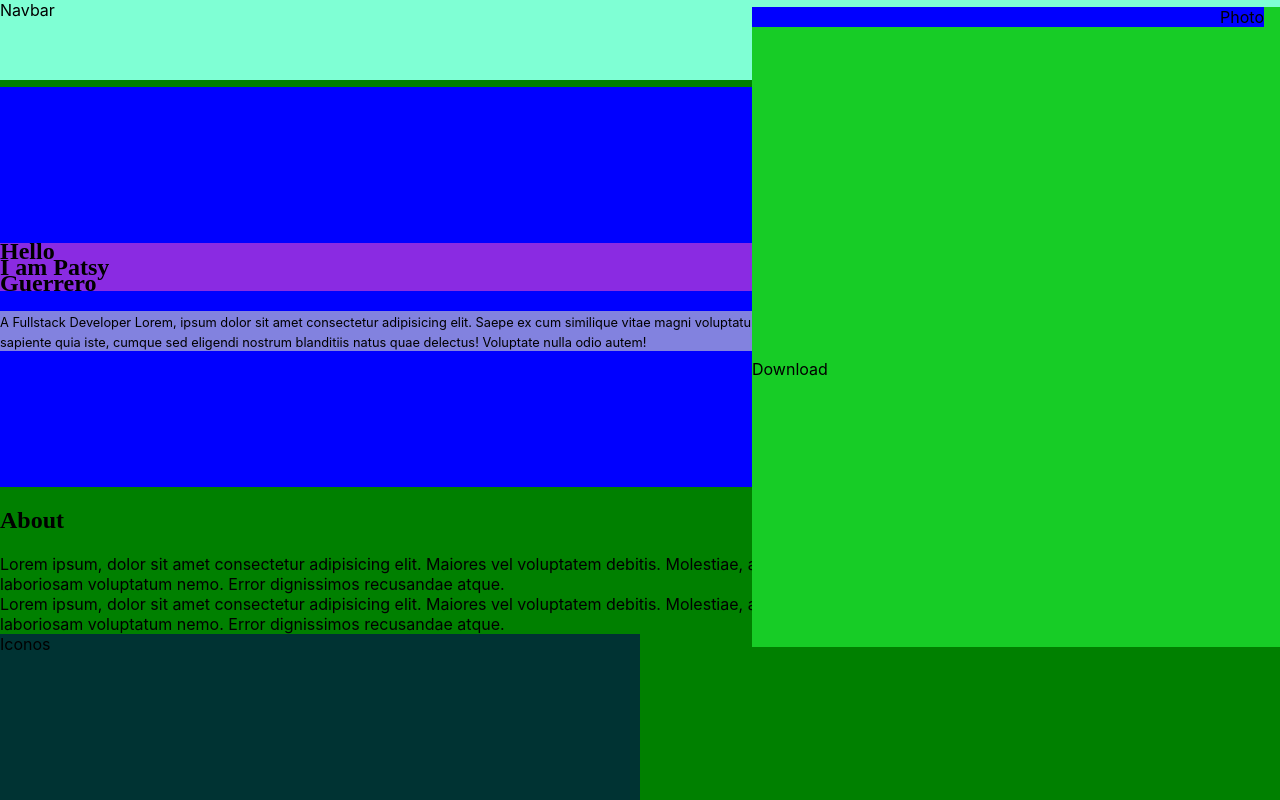
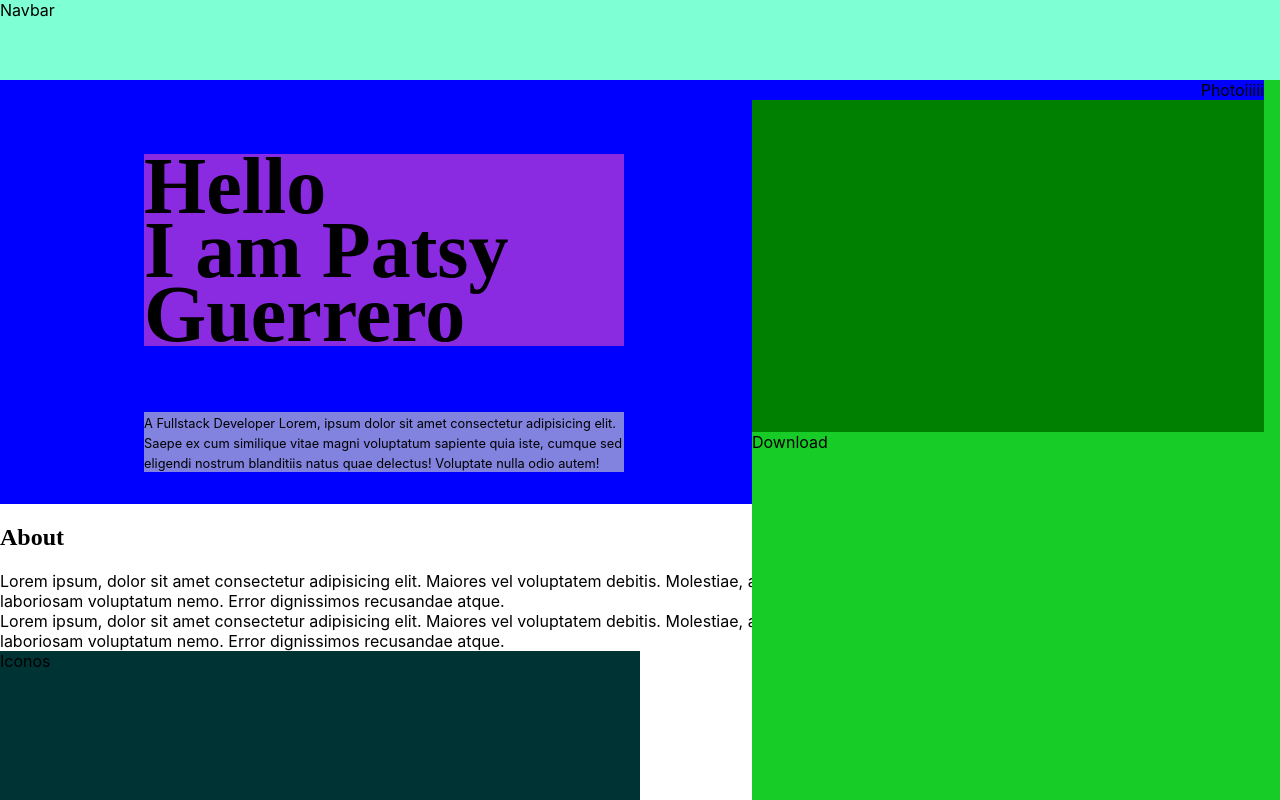
Before and after one commit to PatsyGuerrero/Portfolio, a React (Create React App) app in the folder portfolio/: page / in a window 1280 px wide. Shown: the top 800 px of the page. Built offline with nearby package versions, Linux system fonts and the light colour scheme.

Commit message:
responsive mobile completo

```diff
--- a/portfolio/src/App.js
+++ b/portfolio/src/App.js
@@ -5,7 +5,6 @@ import Contact from './components/Contact';
 import Portfolio from './components/Portfolio';
 import Skills from './components/Skills';
 import Experience from './components/Experience';
-import Photo from './components/Photo';
 import Dropbox from './components/Dropbox';
 import Navbar from './components/Navbar';
 import styles from './App.module.scss'
@@ -13,9 +12,8 @@ import styles from './App.module.scss'
 function App() {
   return (
     <div className={styles.App}>
-      Apppppppppp
+      {/* Apppppppppp */}
       <Navbar/>
-      {/* <Photo /> */}
       <Home/>
       <About/>
       <Experience/>
--- a/portfolio/src/App.module.scss
+++ b/portfolio/src/App.module.scss
@@ -1,33 +1,13 @@
 @import "./sassVariables/variables.scss";
 // @use "./sassVariables/variables.scss" as *;
-// .App {
-//   text-align: center;
-// }
 
-// .App-logo {
-//   height: 40vmin;
-//   pointer-events: none;
-// }
 h2{
   font-family: "Prata", serif;
 }
+.App{
+  padding-top: $height-navbar;
+}
 
-// body {
-//   background-color: salmon;
-//   // width: 50vw !important;
-//   // display: flex;
-//   // justify-content: center;
-//   .App{
-//     width: 100% !important;
-//     height: 100vh;
-//     background-color: chartreuse;
-//     // height: 95%;
-//     // background-color: red;
-//     // .Photo{
-//     //   background-color: blue !important;
-//     // }
-//   }
-// }
 @media (max-width: (map-get($breakpoints, medium))-1) {
   body {
       background-color: salmon;
@@ -43,6 +23,7 @@ h2{
         width: 100% !important;
         background-color: chartreuse;
         min-height: 100vh;
+        // padding-top: $height-navbar;
         // height: fit-content;
         // height: 95%;
         // background-color: red;
@@ -53,17 +34,21 @@ h2{
   }
 }
 
+@media (min-width: (map-get($breakpoints, medium))) {
+
+}
+
 // @media (min-width: map-get($breakpoints, small)) and (max-width: (map-get($breakpoints, medium) - 1)) {
 //   body {
 //       background-color: lightseagreen;
 //   }
 // }
 
-@media (min-width: map-get($breakpoints, medium)) {
-  body {
-      background-color: green;
-  }
-}
+// @media (min-width: map-get($breakpoints, medium)) {
+//   body {
+//       background-color: green;
+//   }
+// }
 
 @media (prefers-reduced-motion: no-preference) {
   .App-logo {
--- a/portfolio/src/components/Home.jsx
+++ b/portfolio/src/components/Home.jsx
@@ -1,11 +1,11 @@
 import React from 'react';
 import styles from './Home.module.scss';
-import Photo from './Photo';
+import Photo from './Photo.jsx';
 
 const Home = () => {
     return (
       <section className={styles.container}>
-        <Photo></Photo>
+        <Photo/>
         <div className={styles.containerGrap}>
           <div className={styles.containerTitle}>
             <h1>
@@ -18,7 +18,6 @@ const Home = () => {
           </div>
           <div className={styles.containerDescription}>
             <span>
-
               A Fullstack Developer Lorem, ipsum dolor sit amet consectetur
               adipisicing elit. Saepe ex cum similique vitae magni voluptatum
               sapiente quia iste, cumque sed eligendi nostrum blanditiis natus
--- a/portfolio/src/components/Home.module.scss
+++ b/portfolio/src/components/Home.module.scss
@@ -3,6 +3,7 @@
 @media (max-width: (map-get($breakpoints, medium))-1) {
     .container{
         background-color: $primary-color;
+        // background-color: plum;
         width: 100%;
         height: fit-content;
         padding-bottom: 1.5rem;
@@ -35,28 +36,28 @@
 }
 
 @media (min-width: (map-get($breakpoints, medium))) {
-    body {
-        background-color: salmon;
-    }
     .container{
         background-color: blue;
         width: 60vw;
         height: 25rem ;
+        // position: absolute;
         display: flex;
         justify-content: center;
         align-items: center;
-        margin-top: 4.2rem ;
+        // top: 10px;
+        // margin-top: $height-navbar;
         // padding-right: 3rem;
-        // z-index: 2;
+        padding-bottom: 1.5rem;
+        // z-index: 99;
     }
     .containerTitle{
         width: 100% ;
         background-color: blueviolet;
         text-align: start;
-
     }
     .containerDescription{
-        width: 100% ;
+        width: 100%;
+        max-width: 30rem;
         background-color: rgb(130, 130, 223);
         text-align: start;
 
@@ -67,9 +68,9 @@
 
     }
     h1{
-        font-size: 1.5rem ;
+        font-size: 5rem;
         font-family: 'Open Sans ';
-        line-height: 1rem ;
+        line-height: 4rem;
     }
 }
 
--- a/portfolio/src/components/Navbar.module.scss
+++ b/portfolio/src/components/Navbar.module.scss
@@ -1,7 +1,9 @@
+@import "../sassVariables/variables.scss";
+
 .nav{
     position: fixed;
     top: 0;
     width: 100%;
-    height: 10%;
+    height: $height-navbar;
     background-color: aquamarine;
 }
--- a/portfolio/src/components/Photo.jsx
+++ b/portfolio/src/components/Photo.jsx
@@ -1,15 +1,16 @@
 import React from 'react';
 import Download from './Download';
 import styles from './Photo.module.scss';
+
 
 const Photo = () => {
     return (
         <>
         <div className={styles.container}>
             <div className={styles.photoContainer}>
-                <div className={styles.photo}>Photo</div>
+                <div className={styles.photo}>Photoiiiii</div>
             </div>
-            <Download className={styles.download}/>
+            <Download />
         </div>
         </>
     );
--- a/portfolio/src/components/Photo.module.scss
+++ b/portfolio/src/components/Photo.module.scss
@@ -2,7 +2,8 @@
 $height-container-photo: 25rem;
 $height-download : 3rem;
 
-@media (max-width: (map-get($breakpoints, medium))) {
+@media (max-width: (map-get($breakpoints, medium))-1) {
+    // .container
     body {
         background-color: salmon;
     }
@@ -10,14 +11,18 @@ $height-download : 3rem;
         // width: 30vw !important;
         // height: $height-container-photo ;
         height: 12rem;
-        margin-top: 3.5rem ;
+        // background-color: pink;
+        // margin-top: 3.5rem ;
         width: 100% ;
-        background-color: $primary-color;
+        // background-color: $primary-color;
         .photoContainer{
             background-color: green;
             margin-left: 0.5rem;
             width: 10rem;
             height: 10rem;
+            // .photo{
+            //     background-color: pink;
+            // }
         }
         .download{
             display: flex;
@@ -47,13 +52,15 @@ $height-download : 3rem;
         // width: 30vw !important;
         background-color: #17cc26;
         width: 40vw;
-        height: 40rem;
-        margin-top: 10vh;
+        height: 100vh;
+        // margin-top: 30vh;
         margin-left: 100vw;
         position: fixed;
+        top:0;
+        margin-top: $height-navbar;
         padding-right: 2rem;
         .photoContainer{
-            // background-color: green ;
+            background-color: green ;
             width: 100% ;
             height: $height-container-photo - $height-download ;
             margin: auto;
--- a/portfolio/src/sassVariables/_variables.scss
+++ b/portfolio/src/sassVariables/_variables.scss
@@ -29,6 +29,8 @@ $padding-base: 8px 10px !default;
 $primary-color: #052123;
 // variables nuevas
 $height-container-photo: 25rem;
+// variable para el alto de la navbar
+$height-navbar: 5rem;
 
 @mixin element-label-focus {
     color: #377D6A;
```
